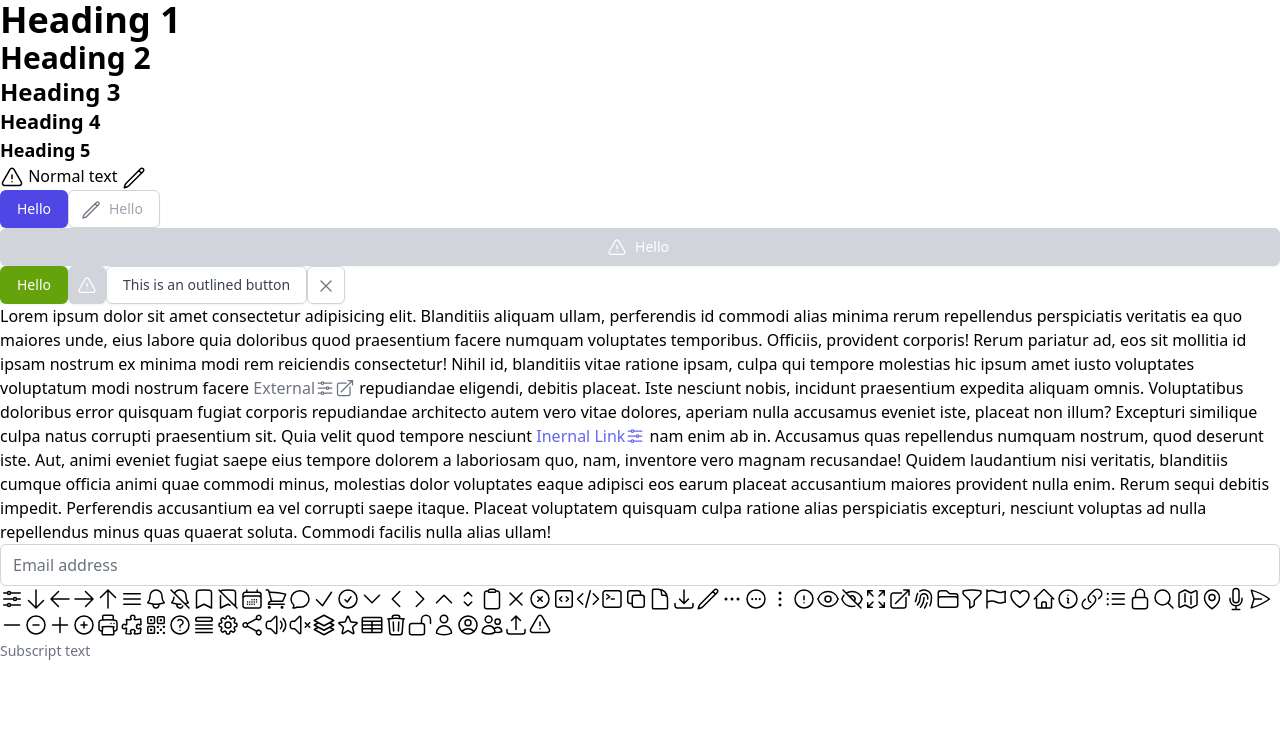
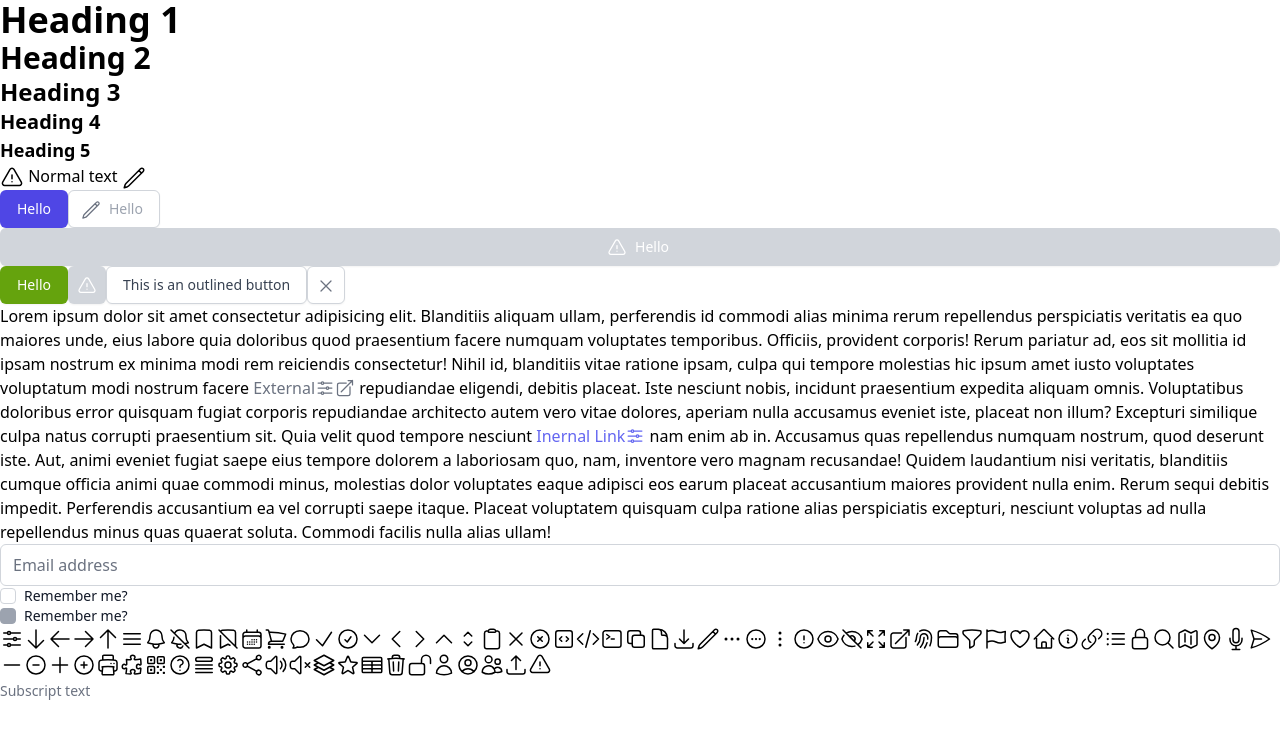
Before and after one commit to matthiebl/mtwui, a React (Vite) app: page / in a window 1280 px wide. Shown: the top 734 px of the page. Built offline with nearby package versions, Linux system fonts and the light colour scheme.

Commit message:
Add Checkbox Component (#13)
* Add basic checkbox props

* Add style to checkbox with forms plugin

* Add label to right of checkbox

```diff
--- a/package.json
+++ b/package.json
@@ -25,6 +25,7 @@
         "preview": "vite preview"
     },
     "dependencies": {
+        "@tailwindcss/forms": "^0.5.3",
         "react": "^18.2.0",
         "react-dom": "^18.2.0",
         "react-router-dom": "^6.8.1"
--- a/src/App.tsx
+++ b/src/App.tsx
@@ -1,10 +1,11 @@
 import React from 'react'
 import { BrowserRouter, Route, Routes } from 'react-router-dom'
-import { Box, Button, Icon, Input, Link } from './components'
+import { Box, Button, Checkbox, Icon, Input, Link } from './components'
 import { IconType } from './internal/icons'
 
 const App = () => {
     const [v1, setV1] = React.useState('')
+    const [checked, setChecked] = React.useState(false)
 
     return (
         <BrowserRouter>
@@ -56,6 +57,8 @@ const App = () => {
                                 ratione alias perspiciatis excepturi, nesciunt voluptas ad nulla repellendus minus quas quaerat soluta. Commodi facilis nulla alias ullam!
                             </Box>
                             <Input type='number' value={v1} placeholder='Email address' onChange={detail => setV1(detail.value)} />
+                            <Checkbox checked={checked} onChange={detail => setChecked(detail.checked)} label='Remember me?' />
+                            <Checkbox disabled checked={checked} onChange={detail => setChecked(detail.checked)} label='Remember me?' />
                             <IconShowcase />
                             <Box margin={{ b: 'xs' }}></Box>
                             <Box variant='sub'>Subscript text</Box>
--- /dev/null
+++ b/src/components/Checkbox.tsx
@@ -0,0 +1,49 @@
+import React from 'react'
+
+type CheckboxDetail = {
+    event: any
+    checked: boolean
+}
+
+export interface CheckboxProps {
+    // Properties
+    label?: string
+    checked?: boolean
+    disabled?: boolean
+    required?: boolean
+
+    // Events
+    onChange?: (detail: CheckboxDetail) => any
+}
+
+export const Checkbox: React.FC<CheckboxProps> = ({ label, checked = false, disabled = false, required = false, onChange }) => {
+    const id = crypto.randomUUID()
+
+    const _onChange: React.ChangeEventHandler<HTMLInputElement> = event => {
+        if (onChange) {
+            onChange({
+                event,
+                checked: event.target.checked,
+            })
+        }
+    }
+
+    return (
+        <div className='flex items-center'>
+            <input
+                id={id}
+                type='checkbox'
+                checked={checked}
+                disabled={disabled}
+                required={required}
+                onChange={_onChange}
+                className='h-4 w-4 rounded border-gray-300 text-indigo-600 focus:ring-indigo-500 disabled:border-gray-400 disabled:bg-gray-400 disabled:text-gray-400'
+            />
+            {label && (
+                <label htmlFor={id} className='ml-2 text-sm text-gray-900'>
+                    {label}
+                </label>
+            )}
+        </div>
+    )
+}
--- a/src/components/index.ts
+++ b/src/components/index.ts
@@ -1,5 +1,6 @@
 export * from './Box'
 export * from './Button'
+export * from './Checkbox'
 export * from './Icon'
 export * from './Input'
 export * from './Link'
--- a/tailwind.config.cjs
+++ b/tailwind.config.cjs
@@ -1,8 +1,8 @@
 /** @type {import('tailwindcss').Config} */
 module.exports = {
-  content: ["./index.html", "./src/**/*.{js,ts,jsx,tsx}"],
-  theme: {
-    extend: {},
-  },
-  plugins: [],
+    content: ['./index.html', './src/**/*.{js,ts,jsx,tsx}'],
+    theme: {
+        extend: {},
+    },
+    plugins: [require('@tailwindcss/forms')],
 }
```
Also changed, not shown: 1 other file (tests, documents, lock files or other folders).
